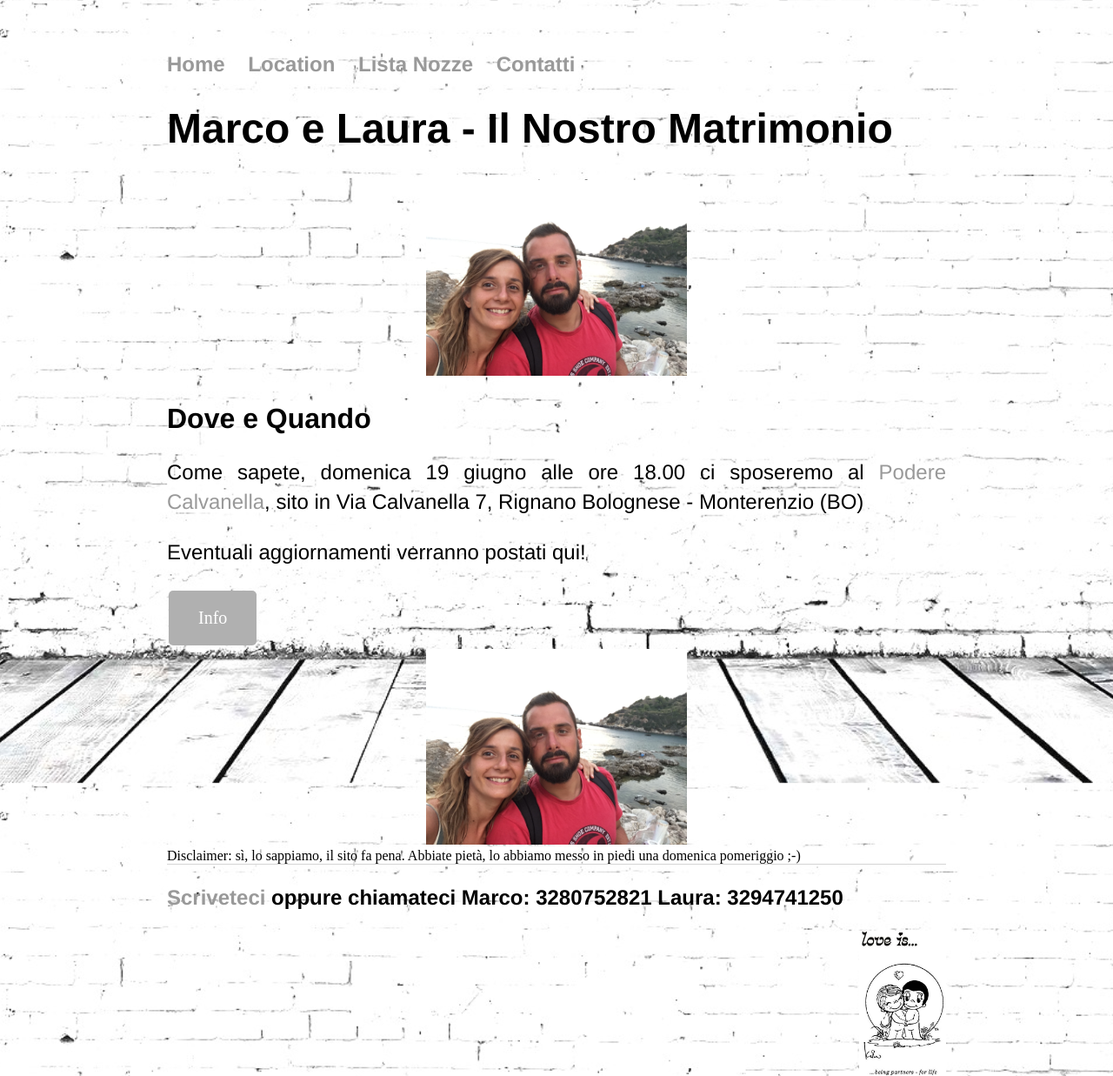
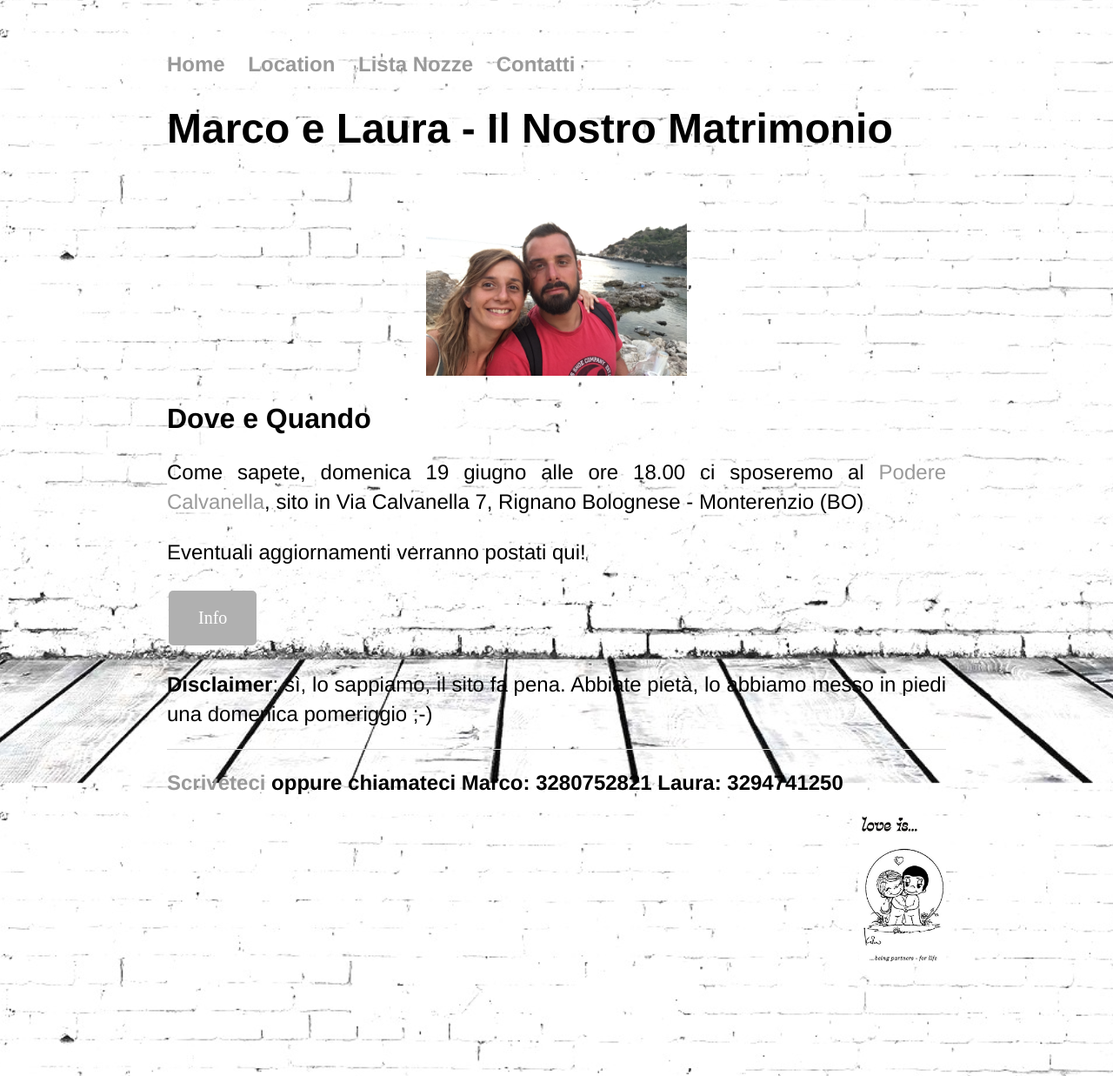
Before and after one commit to marcoelaura/marcoelaura.github.io, a Jekyll site: the page built from index.html, in a window 1280 px wide. Shown: the whole page at 87% size. Built offline with Jekyll 4.4.1, drawn with Linux system fonts in a browser that asks for light colours.

Commit message:
Update index.html

```diff
--- a/index.html
+++ b/index.html
@@ -36,9 +36,9 @@ title: Marco e Laura
 
  <!--	<button onclick="window.location.href='/Location';">  Click Here  </button>    #1c87c9  -->
 
-	<center> <img src="/Contatti/IMG_scogli.JPG" width="300"> </center>
-
-Disclaimer: sì, lo sappiamo, il sito fa pena. Abbiate pietà, lo abbiamo messo in piedi una domenica pomeriggio ;-)
+<p>
+	<b> Disclaimer</b>: sì, lo sappiamo, il sito fa pena. Abbiate pietà, lo abbiamo messo in piedi una domenica pomeriggio ;-)
+</p>
 
 </div><!-- /.blurb -->
 <footer>
```
